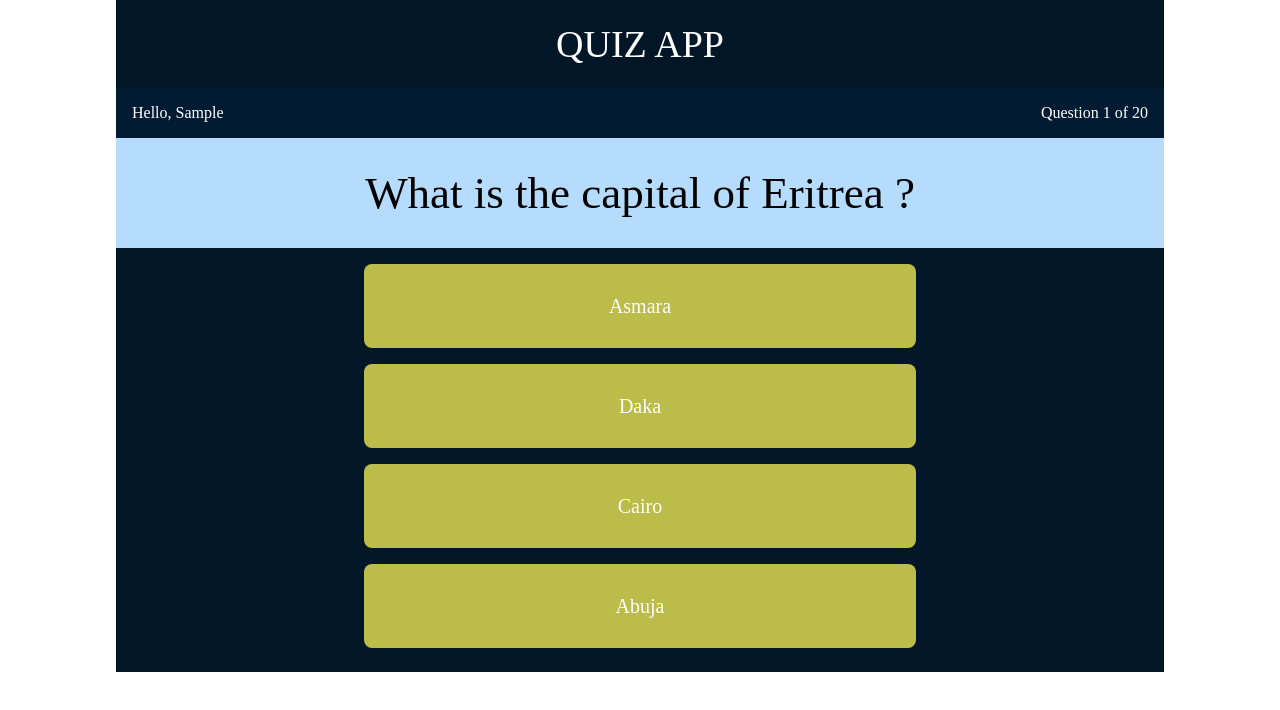
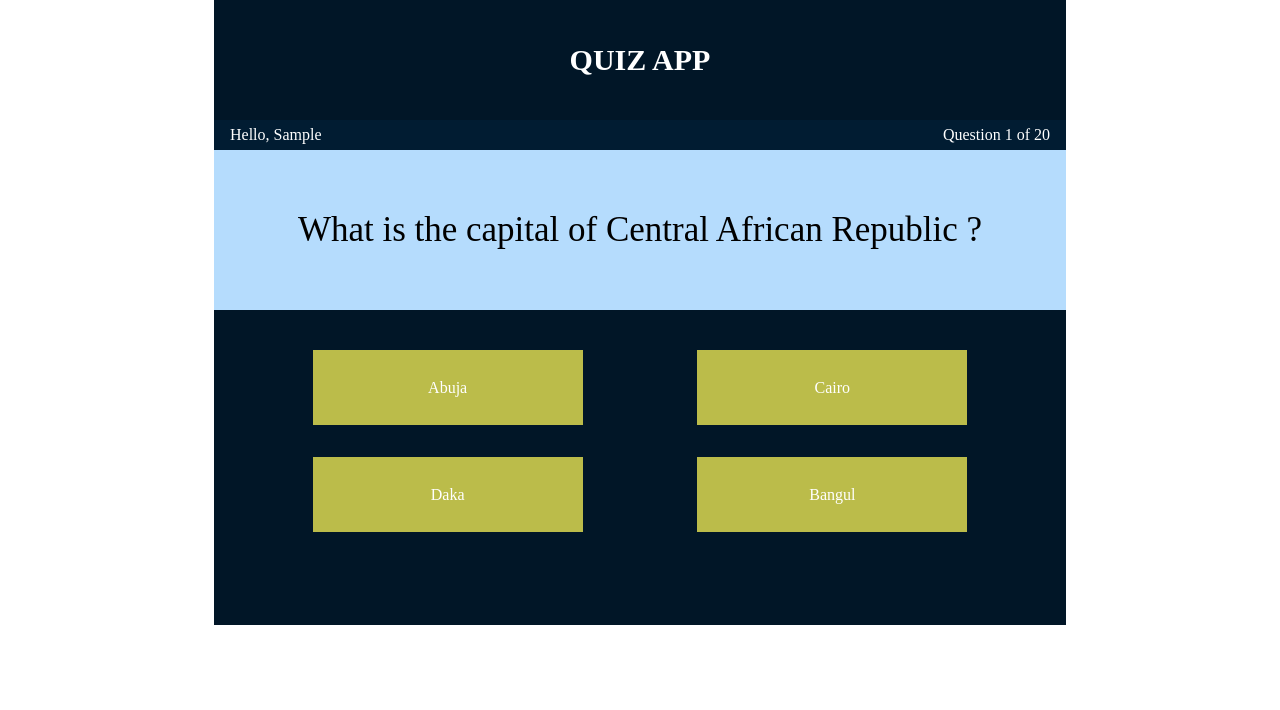
Before and after one commit to viktall/quizapp_II, a React (Vite) app: page / in a window 1280 px wide. Both pictures are taken after typing "Sample" into the empty fields and a click on the button "START GAME". Shown: the top 710 px of the page. Built offline with nearby package versions, Linux system fonts and the light colour scheme.

Commit message:
modified

```diff
--- a/index.html
+++ b/index.html
@@ -1,6 +1,7 @@
 <!DOCTYPE html>
 <html lang="en">
   <head>
+    <link rel="icon" type="image/svg+xml" href="#" />
     <meta charset="UTF-8" />
     <meta name="viewport" content="width=device-width, initial-scale=1.0" />
     <title>Quiz Game</title>
--- a/src/App.jsx
+++ b/src/App.jsx
@@ -1,13 +1,22 @@
-import {useState } from 'react';
+import {useState, useEffect } from 'react';
 import QSTNS from './question';
 import MainComp from './Body_Component';
 import Start_Page from './startPage';
 
 function App() {
 
+const [quz, setQuz] = useState([])
+const [count, setCount] = useState(0)
 const [isClicked, setIsclicked]=useState(false)
 const [name, setName]=useState('')
 const [savename, setSavename]=useState({})
+
+
+              useEffect(()=>{
+                        setQuz(QSTNS[count]?.options.sort(()=>Math.random()-0.5))
+                        console.log(quz, 'thamks for running')
+                            },[count])
+
 
 const HandleSubmit=(e)=>{
 
@@ -24,9 +33,17 @@ const HandleSubmit=(e)=>{
 
   return (
              isClicked?
-                      <MainComp QSTNS={QSTNS} savename={savename}/>
+                      <MainComp
+                              QSTNS={QSTNS}
+                              quz={quz}
+                              count={count}
+                              setCount={setCount}
+                              savename={savename}/>
                                 :
-                      <Start_Page  HandleSubmit={HandleSubmit} name={name} setName={setName}/>
+                      <Start_Page
+                              HandleSubmit={HandleSubmit}
+                              name={name}
+                              setName={setName}/>
 
 )}
 
--- a/src/Asset/mystyles.jsx
+++ /dev/null
@@ -1,62 +0,0 @@
-
-const Styles={
-
-        box1:{
-
-            width:1048,
-            mx:'auto',
-            color:'#fff',
-            bgcolor:'#011627',
-            pb:1
-
-        },
-
-        box2:{
-
-            display:'flex',
-            justifyContent:'center',
-            height:56,
-            alignItems:'center',
-            fontSize:'38px',
-            color:'#fff',
-            bgcolor:'#011627',
-            py:2
-
-        },
-
-        box3:{
-
-            display:'flex',
-            justifyContent:'space-between',
-            p:2,
-            bgcolor:'#011c32'},
-
-        box4:{
-
-            display:'flex',
-            height:110,
-            justifyContent:'center',
-            alignItems:'center',
-            fontSize:'45px',
-            bgcolor:'#b5dcfd',
-            color:'#000',
-            mb:2
-        },
-
-        btn:{
-
-            display:'flex',
-            width: 552,
-            height: 84,
-            justifyContent:'center',
-            alignItems:'center',
-            fontSize:'20px',
-            mx: 'auto',
-            mb:2,
-            cursor:'pointer',
-            borderRadius: 2
-        }
-
-}
-
-export default Styles
--- a/src/Body_Component.jsx
+++ b/src/Body_Component.jsx
@@ -1,16 +1,18 @@
 import React, {useState} from 'react';
-import {Box} from '@mui/material'
-import Styles from './Asset/mystyles';
+import {Box, Container} from '@mui/material'
+//import Styles from './Asset/mystyles';
 import EndPage from './EndPage';
 
 
-const MainComp=({QSTNS, savename}) =>{
+const MainComp=({QSTNS, quz, count, setCount, savename}) =>{
 
-  const [count, setCount] = useState(0)
+
   const [score, setScore]=useState(0)
   const [correct, setCorrect]= useState(0)
   const [notCorrect, setNotCorrect]= useState(0)
   const [showScore, setShowscore]=useState(false)
+
+
 
 
   const handleShowScore=()=>{
@@ -22,10 +24,10 @@ const MainComp=({QSTNS, savename}) =>{
 
 
     setTimeout(()=>{
-
+      setCount(count=>count+1)
       setCorrect(0)
       setNotCorrect(0)
-      setCount(prev=>prev+1)
+
 
 
     },500)
@@ -45,38 +47,44 @@ const MainComp=({QSTNS, savename}) =>{
   }
 
 const username=savename.idty.charAt(0).toUpperCase() + savename.idty.slice(1)
-console.log(score, count, savename)
+
 return(
 
-      QSTNS.length===count? (<EndPage
+  QSTNS.length===count? (<EndPage
 
                                     handleShowScore={handleShowScore}
                                     score={score}
                                     showScore={showScore}
                                     username={username}
                                     />)
-                                     :
-    (<Box sx={Styles.box1}>
 
-        <Box sx={Styles.box2}> QUIZ APP </Box>
-        <Box sx={Styles.box3}>
+                                    :
+  <Container maxWidth="md">
+
+    <Box sx={{bgcolor:'#011627', color:'#fff', height:'100%', pb:9.6}}>
+
+        <Box sx={{display:'flex', justifyContent:'center', alignItems:'center', height:120, fontSize:30, fontWeight:'bold'}}> QUIZ APP </Box>
+        <Box sx={{display:'flex', justifyContent:'space-between', bgcolor:'#011c32', alignItems:'center', px:2, height:30}}>
             <Box>Hello, {username} </Box>
             <Box> Question {[count+1]} of { QSTNS.length}</Box>
         </Box>
-        <Box sx={Styles.box4}>{QSTNS[count].questions}</Box>
+       <Box sx={{bgcolor:'#b5dcfd', color:'#000', display:'flex', p:5, justifyContent:'center', alignItems:'center', height:80, fontSize:35, mb:3 }}>{QSTNS[count].questions}</Box>
+        <Box sx={{width:'100%', display:'flex', flexWrap:'wrap', justifyContent:'space-evenly', alignItems:'center'}}>
+            {quz?.map((t)=>(
 
-            {QSTNS[count].options.map((t)=>(
               <Box
                   onClick={()=>HandleEvent(t)}
                   key={t.id}
-                  sx={{ ...Styles.btn, backgroundColor: correct===t.id? '#00ff00':notCorrect===t.id? '#ff0000':'#d4d24fe1'}}>
+                  sx={{width:270, display:'flex', justifyContent:'center', alignItems:'center', height:75, m:2, bgcolor: correct===t.id? '#00ff00':notCorrect===t.id? '#ff0000':'#d4d24fe1'}}>
 
                             {t.optn}
               </Box>
 
-            ))}
 
-        </Box>)
+            ))}</Box>
+
+        </Box>
+        </Container>
 
 
 
--- a/src/mysvg.jsx
+++ b/src/mysvg.jsx
@@ -1,5 +1,3 @@
-import React from 'react'
-
 
 const Imgcomp=()=>{
 
--- a/src/question.jsx
+++ b/src/question.jsx
@@ -7,7 +7,7 @@ const QSTNS = [{id:1, questions:'What is the capital of Algeria ?',
                                     {id:3, optn:'Cairo', isCorrect:false},
                                     {id:4, optn:'Abuja', isCorrect:false}
 
-                ].sort(()=>Math.random()-0.5)},
+                ]},
 
               {id:2, questions:'What is the capital of Angola?',
                        options:[
@@ -16,7 +16,7 @@ const QSTNS = [{id:1, questions:'What is the capital of Algeria ?',
                                     {id:2, optn:'Daka', isCorrect:false},
                                     {id:3, optn:'Cairo', isCorrect:false},
                                     {id:4, optn:'Abuja', isCorrect:false}
-                ].sort(()=>Math.random()-0.5)},
+                ]},
 
                {id:3, questions:'What is the capital of Benin?',
                        options:[
@@ -26,7 +26,7 @@ const QSTNS = [{id:1, questions:'What is the capital of Algeria ?',
                                     {id:3, optn:'Cairo', isCorrect:false},
                                     {id:4, optn:'Abuja', isCorrect:false}
 
-                        ].sort(()=>Math.random()-0.5)},
+                        ]},
 
                {id:4, questions:'What is the capital of Botswana?',
                       options:[
@@ -35,7 +35,7 @@ const QSTNS = [{id:1, questions:'What is the capital of Algeria ?',
                                     {id:3, optn:'Cairo', isCorrect:false},
                                     {id:4, optn:'Abuja', isCorrect:false}
 
-                ].sort(()=>Math.random()-0.5)},
+                ]},
 
               {id:5, questions:'What is the capital of Burkina Faso?',
                        options:[
@@ -44,7 +44,7 @@ const QSTNS = [{id:1, questions:'What is the capital of Algeria ?',
                                     {id:2, optn:'Daka', isCorrect:false},
                                     {id:3, optn:'Cairo', isCorrect:false},
                                     {id:4, optn:'Abuja', isCorrect:false}
-                ].sort(()=>Math.random()-0.5)},
+                ]},
 
                {id:6, questions:'What is the capital of Burundi?',
                        options:[
@@ -54,7 +54,7 @@ const QSTNS = [{id:1, questions:'What is the capital of Algeria ?',
                                     {id:3, optn:'Cairo', isCorrect:false},
                                     {id:4, optn:'Abuja', isCorrect:false}
 
-                        ].sort(()=>Math.random()-0.5)},
+                        ]},
 
                {id:7, questions:'What is the capital of Cameroon?',
                         options:[
@@ -64,7 +64,7 @@ const QSTNS = [{id:1, questions:'What is the capital of Algeria ?',
                                     {id:3, optn:'Cairo', isCorrect:false},
                                     {id:4, optn:'Abuja', isCorrect:false}
 
-                ].sort(()=>Math.random()-0.5)},
+                ]},
 
               {id:8, questions:'What is the capital of Cape verde?',
                        options:[
@@ -73,7 +73,7 @@ const QSTNS = [{id:1, questions:'What is the capital of Algeria ?',
                                     {id:2, optn:'Daka', isCorrect:false},
                                     {id:3, optn:'Cairo', isCorrect:false},
                                     {id:4, optn:'Abuja', isCorrect:false}
-                ].sort(()=>Math.random()-0.5)},
+                ]},
 
                {id:9, questions:'What is the capital of Central African Republic ?',
                        options:[
@@ -83,7 +83,7 @@ const QSTNS = [{id:1, questions:'What is the capital of Algeria ?',
                                     {id:3, optn:'Cairo', isCorrect:false},
                                     {id:4, optn:'Abuja', isCorrect:false}
 
-                        ].sort(()=>Math.random()-0.5)},
+                        ]},
 
                 {id:10, questions:'What is the capital of Chad ?',
                          options:[
@@ -102,7 +102,7 @@ const QSTNS = [{id:1, questions:'What is the capital of Algeria ?',
                                     {id:2, optn:'Daka', isCorrect:false},
                                     {id:3, optn:'Cairo', isCorrect:false},
                                     {id:4, optn:'Abuja', isCorrect:false}
-                ].sort(()=>Math.random()-0.5)},
+                ]},
 
                 {id:12, questions:'What is the capital of Congo ?',
                          options:[
@@ -112,7 +112,7 @@ const QSTNS = [{id:1, questions:'What is the capital of Algeria ?',
                                     {id:3, optn:'Cairo', isCorrect:false},
                                     {id:4, optn:'Abuja', isCorrect:false}
 
-                        ].sort(()=>Math.random()-0.5)},
+                        ]},
 
                 {id:13, questions:'What is the capital of Ivory Coast ?',
                         options:[
@@ -122,7 +122,7 @@ const QSTNS = [{id:1, questions:'What is the capital of Algeria ?',
                                     {id:3, optn:'Cairo', isCorrect:false},
                                     {id:4, optn:'Abuja', isCorrect:false}
 
-                ].sort(()=>Math.random()-0.5)},
+                ]},
 
               {id:14, questions:'What is the capital of Djibouti ?',
                        options:[
@@ -131,7 +131,7 @@ const QSTNS = [{id:1, questions:'What is the capital of Algeria ?',
                                     {id:2, optn:'Daka', isCorrect:false},
                                     {id:3, optn:'Cairo', isCorrect:false},
                                     {id:4, optn:'Abuja', isCorrect:false}
-                ].sort(()=>Math.random()-0.5)},
+                ]},
 
                {id:15, questions:'What is the capital of Egypt ?',
                         options:[
@@ -141,7 +141,7 @@ const QSTNS = [{id:1, questions:'What is the capital of Algeria ?',
                                     {id:3, optn:'Lome', isCorrect:false},
                                     {id:4, optn:'Abuja', isCorrect:false}
 
-                        ].sort(()=>Math.random()-0.5)},
+                        ]},
 
                {id:16, questions:'What is the capital of Equatoria Guinea ?',
                         options:[
@@ -151,7 +151,7 @@ const QSTNS = [{id:1, questions:'What is the capital of Algeria ?',
                                     {id:3, optn:'Cairo', isCorrect:false},
                                     {id:4, optn:'Abuja', isCorrect:false}
 
-                ].sort(()=>Math.random()-0.5)},
+                ]},
 
                {id:17, questions:'What is the capital of Eritrea ?',
                         options:[
@@ -160,7 +160,7 @@ const QSTNS = [{id:1, questions:'What is the capital of Algeria ?',
                                     {id:2, optn:'Daka', isCorrect:false},
                                     {id:3, optn:'Cairo', isCorrect:false},
                                     {id:4, optn:'Abuja', isCorrect:false}
-                ].sort(()=>Math.random()-0.5)},
+                ]},
 
                 {id:18, questions:'What is the capital of Ethiopia ?',
                           options:[
@@ -170,7 +170,7 @@ const QSTNS = [{id:1, questions:'What is the capital of Algeria ?',
                                     {id:3, optn:'Cairo', isCorrect:false},
                                     {id:4, optn:'Abuja', isCorrect:false}
 
-                        ].sort(()=>Math.random()-0.5)},
+                        ]},
 
                 {id:19, questions:'What is the capital of Gabon ?',
                          options:[
@@ -180,7 +180,7 @@ const QSTNS = [{id:1, questions:'What is the capital of Algeria ?',
                                     {id:3, optn:'Cairo', isCorrect:false},
                                     {id:4, optn:'Abuja', isCorrect:false}
 
-                ].sort(()=>Math.random()-0.5)},
+                ]},
 
                 {id:20, questions:'What is the capital of Gambia?',
                         options:[
@@ -189,7 +189,7 @@ const QSTNS = [{id:1, questions:'What is the capital of Algeria ?',
                                     {id:2, optn:'Daka', isCorrect:false},
                                     {id:3, optn:'Cairo', isCorrect:false},
                                     {id:4, optn:'Abuja', isCorrect:false}
-                ].sort(()=>Math.random()-0.5)}
+                ]}
 ].sort(()=>Math.random()-0.5)
 
 export default QSTNS
```
